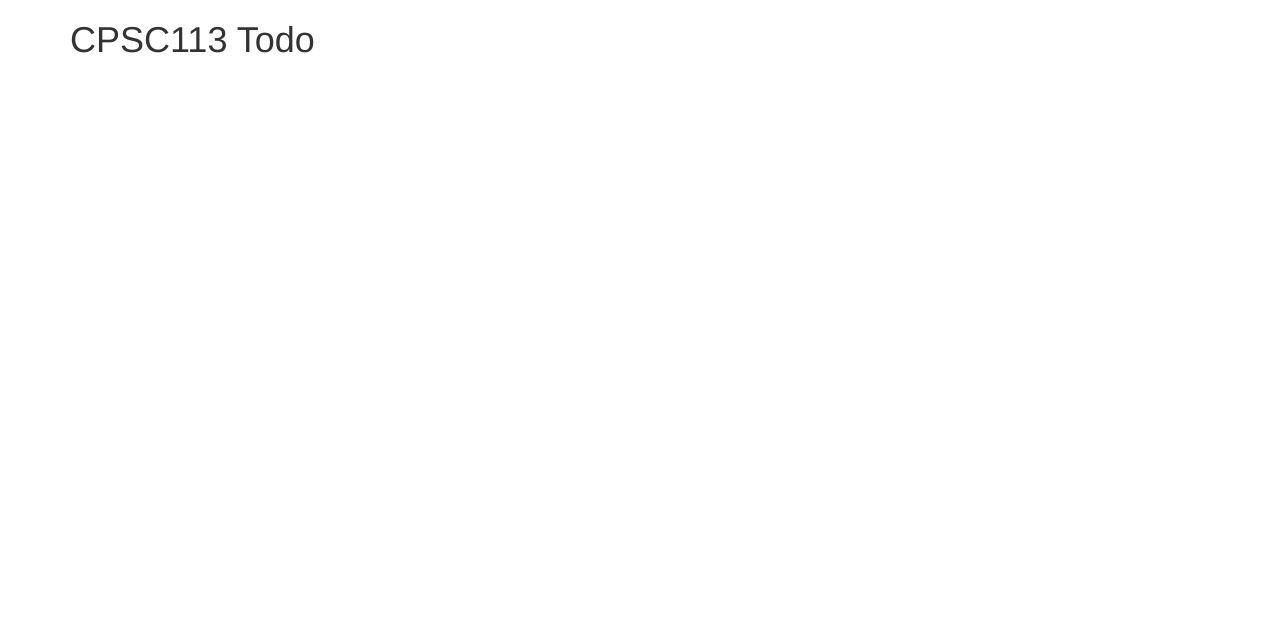
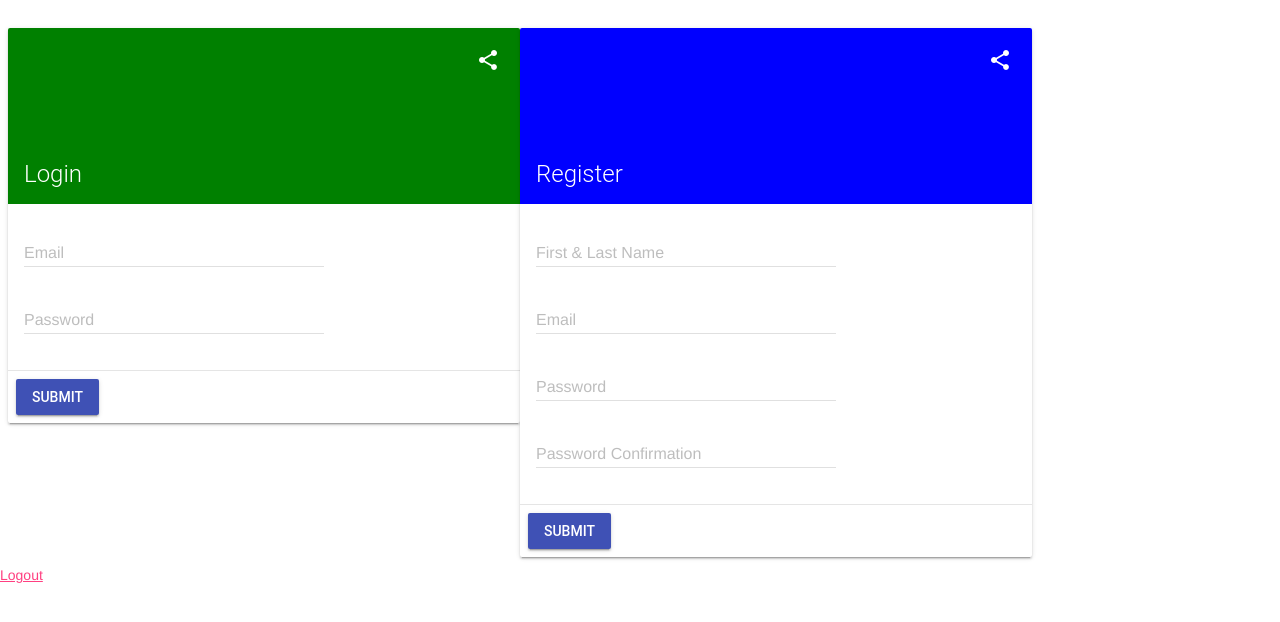
Before and after one commit to jhh3000/social-todo-2, a Django app: page / in a window 1280 px wide. Before the commit the part shown is almost empty. Shown: the top 622 px of the page. Run offline with Django 3.2, Linux system fonts and the light colour scheme; some libraries are stand-ins or nearby versions.

Commit message:
routing for login forms

```diff
--- a/templates/base.html
+++ b/templates/base.html
@@ -4,17 +4,23 @@
 <head>
   <meta charset="utf-8">
   <title>{% block title %}CPSC113 Todo{% endblock title %}</title>
-  <link href="//maxcdn.bootstrapcdn.com/bootstrap/3.3.6/css/bootstrap.min.css" rel="stylesheet" />
+  <link rel="stylesheet" href="https://fonts.googleapis.com/icon?family=Material+Icons">
+  <link rel="stylesheet" href="https://code.getmdl.io/1.1.1/material.indigo-pink.min.css">
 </head>
 
 <body>
-  {% block content %}
-  <div class="container">
-    <h1>CPSC113 Todo</h1>
+<main class="demo-main mdl-layout__content">
+  <div class="demo-container mdl-grid">
+      {% block content %}
+      <div class="container">
+        <h1>CPSC113 Todo</h1>
+      </div>
+      {% endblock content %}
   </div>
-  {% endblock content %}
-  <script src="//ajax.googleapis.com/ajax/libs/jquery/1.11.1/jquery.min.js"></script>
-  <script src="//maxcdn.bootstrapcdn.com/bootstrap/3.3.2/js/bootstrap.min.js"></script>
+
+
+<a href="{% url 'logout' %}">Logout</a>
+  <script defer src="https://code.getmdl.io/1.1.1/material.min.js"></script>
 </body>
 
 </html>
--- /dev/null
+++ b/templates/home.html
@@ -0,0 +1,100 @@
+{% extends "base.html" %}
+
+{% block title %}CPSC113 Todo{% endblock title %}
+
+{% block content %}
+<style>
+.demo-card-wide.mdl-card {
+  margin-top: 20px;
+  width: 512px;
+}
+.demo-card-wide > .mdl-card__title {
+  color: #fff;
+  height: 176px;
+}
+.demo-card-wide > .mdl-card__title.login {
+  background-color: green;
+}
+.demo-card-wide > .mdl-card__title.register {
+  background-color: blue;
+}
+.demo-card-wide > .mdl-card__menu {
+  color: #fff;
+}
+</style>
+
+<form action="{% url 'home' %}" method="post">
+{% csrf_token %}
+<input type="hidden" name="action" value="login">
+<div class="demo-card-wide mdl-card mdl-shadow--2dp">
+  <div class="mdl-card__title login">
+    <h2 class="mdl-card__title-text">Login</h2>
+  </div>
+  {{ login_form.non_field_errors }}
+  <div class="mdl-card__supporting-text">
+    <div class="mdl-textfield mdl-js-textfield">
+      {{ login_form.email.errors }}
+			<input class="mdl-textfield__input" type="text" id="email" name="email">
+	    	<label class="mdl-textfield__label" for="email">Email</label>
+		</div>
+		<div class="mdl-textfield mdl-js-textfield">
+      {{ login_form.password.errors }}
+			<input class="mdl-textfield__input" type="password" id="password" name="password">
+	    	<label class="mdl-textfield__label" for="password">Password</label>
+		</div>
+	</form>
+  </div>
+  <div class="mdl-card__actions mdl-card--border">
+    <button class="mdl-button mdl-js-button mdl-button--raised mdl-button--colored">Submit</button>
+  </div>
+  <div class="mdl-card__menu">
+    <button class="mdl-button mdl-button--icon mdl-js-button mdl-js-ripple-effect">
+      <i class="material-icons">share</i>
+    </button>
+  </div>
+</div>
+</form>
+
+<form action="{% url 'home' %}" method="post">
+<input type="hidden" name="action" value="register">
+{% csrf_token %}
+<div class="demo-card-wide mdl-card mdl-shadow--2dp">
+  <div class="mdl-card__title register">
+    <h2 class="mdl-card__title-text">Register</h2>
+  </div>
+  {{ registration_form.non_field_errors }}
+  <div class="mdl-card__supporting-text">
+    <div class="mdl-textfield mdl-js-textfield">
+      {{ registration_form.fl_name.errors }}
+			<input class="mdl-textfield__input" type="text" id="fl_name" name="fl_name">
+	    	<label class="mdl-textfield__label" for="fl_name">First & Last Name</label>
+		</div>
+		<div class="mdl-textfield mdl-js-textfield">
+      {{ registration_form.email.errors }}
+			<input class="mdl-textfield__input" type="text" id="email" name="email">
+	    	<label class="mdl-textfield__label" for="email">Email</label>
+		</div>
+		<div class="mdl-textfield mdl-js-textfield">
+      {{ registration_form.password.errors }}
+			<input class="mdl-textfield__input" type="password" id="password" name="password">
+	    	<label class="mdl-textfield__label" for="password">Password</label>
+		</div>
+		<div class="mdl-textfield mdl-js-textfield">
+      {{ registration_form.password_confirmation.errors }}
+			<input class="mdl-textfield__input" type="password" id="password_confirmation" name="password_confirmation">
+	    	<label class="mdl-textfield__label" for="password_confirmation">Password Confirmation</label>
+		</div>
+	</form>
+  </div>
+  <div class="mdl-card__actions mdl-card--border">
+    <button class="mdl-button mdl-js-button mdl-button--raised mdl-button--colored">Submit</button>
+  </div>
+  <div class="mdl-card__menu">
+    <button class="mdl-button mdl-button--icon mdl-js-button mdl-js-ripple-effect">
+      <i class="material-icons">share</i>
+    </button>
+  </div>
+</div>
+</form>
+
+{% endblock content %}
--- a/todo/urls.py
+++ b/todo/urls.py
@@ -15,9 +15,13 @@ Including another URLconf
 """
 from django.conf.urls import url
 from django.contrib import admin
-from users.views import home
+from users.views import home, dashboard, login, logout, register
 
 urlpatterns = [
     url(r'^admin/', admin.site.urls),
-    url(r'^$', home),
+    url(r'^$', home, name='home'),
+    url(r'^user/$', dashboard, name='dashboard'),
+    url(r'^user/login/', login, name='login'),
+    url(r'^user/logout/', logout, name='logout'),
+    url(r'^user/register/', register, name='register'),
 ]
--- /dev/null
+++ b/users/forms.py
@@ -0,0 +1,11 @@
+from django import forms
+
+class UserRegistrationForm(forms.Form):
+    fl_name = forms.CharField(label='First and Last Name', max_length=50)
+    email = forms.CharField(label='Email', max_length=50)
+    password = forms.CharField(label='Password', max_length=50)
+    password_confirmation = forms.CharField(label='Password Confirmation', max_length=50)
+
+class UserLoginForm(forms.Form):
+    email = forms.CharField(label='Email', max_length=50)
+    password = forms.CharField(label='Password', max_length=50)
--- a/users/views.py
+++ b/users/views.py
@@ -1,7 +1,55 @@
-from django.shortcuts import render
+from django.shortcuts import render, redirect
+from django.core.urlresolvers import reverse
+from django.contrib.auth import authenticate, login
+from django.contrib.auth.models import User
+
+from .forms import UserLoginForm, UserRegistrationForm
 
 # Create your views here.
 
 def home(request):
-	template = 'base.html'
+	if request.method == 'POST':
+		if request.POST['action'] == 'login':
+			login_form = UserLoginForm(request.POST)
+			if login_form.is_valid():
+				email = login_form.cleaned_data['email']
+				password = login_form.cleaned_data['password']
+
+				user = Users.objects.get(email=email)
+				login(request, user)
+				return redirect(reverse('dashboard'))
+			else:
+				registration_form = UserRegistrationForm()
+
+		if request.POST['action'] == 'register':
+			registration_form = UserRegistrationForm(request.POST)
+			if registration_form.is_valid():
+				email = registration_form.cleaned_data['email']
+				password = registration_form.cleaned_data['password']
+				fl_name = registration_form.cleaned_data['fl_name']
+
+				user = User.objects.create_user(email, password=password)
+				user.first_name = fl_name
+				user.save()
+				return redirect(reverse('dashboard'))
+			else:
+				login_form = UserLoginForm()
+	else:
+		login_form = UserLoginForm()
+		registration_form = UserRegistrationForm()
+
+	template = 'home.html'
+	return render(request, template, {'login_form': login_form, 'registration_form': registration_form})
+
+def dashboard(request):
+	template = 'dashboard.html'
 	return render(request, template)
+
+def login(request):
+	return redirect(reverse('home'))
+
+def logout(request):
+	return redirect(reverse('home'))
+
+def register(request):
+	return redirect(reverse('home'))
```
Also changed, not shown: templates/dashboard.html (added, +13 -0 lines).
